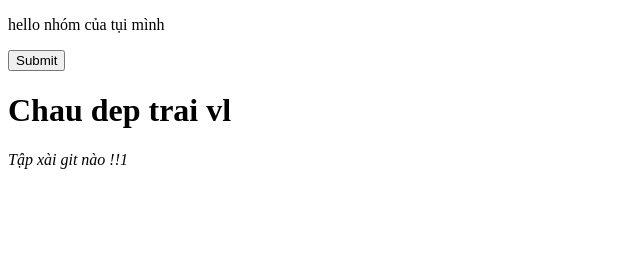
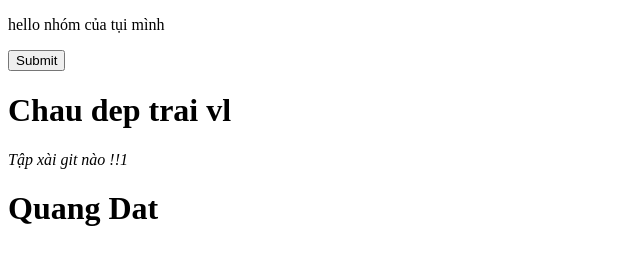
Before and after one commit to VoNgocChau/git-project, a plain HTML site: page index.html in a window 1280 px wide. Shown: the whole page, without its empty margins (0-640 px from the left). Drawn offline with Linux system fonts and the light colour scheme.

Commit message:
Update index.html

```diff
--- a/index.html
+++ b/index.html
@@ -12,6 +12,7 @@
     <button>Submit</button>
     <h1>Chau dep trai vl</h1>
     <em>Tập xài git nào !!1</em>
+    <h1>Quang Dat</h1>
 
 </body>
 </html>
```
